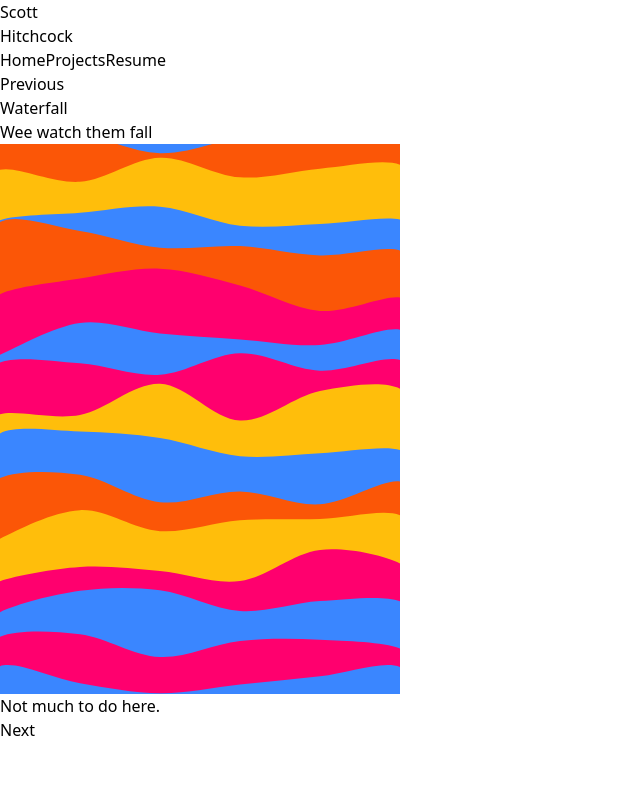
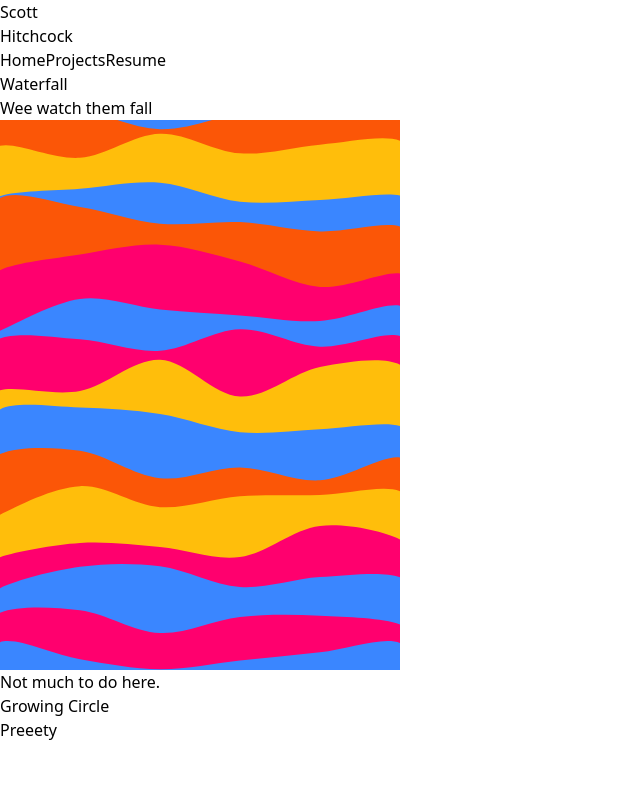
Before and after one commit to scotthitch/s-hitchcock-website, a Vue app: page /projects in a window 1280 px wide. Shown: the top 800 px of the page, without its empty margins (0-640 px from the left). Built offline with nearby package versions, Linux system fonts and the light colour scheme.

Commit message:
feat: add ability for user to scroll between projects
scroll snapping was added instead of clicking to navigate

```diff
--- a/src/components/P5Project.vue
+++ b/src/components/P5Project.vue
@@ -38,6 +38,7 @@ onUnmounted(() => {
 </script>
 
 <template>
+    <div class="flex flex-col items-center text-center place-content-center h-screen snap-always snap-center">
         <p class="text-3xl font-bold">{{ props.title }}</p>
         <p>{{ props.description }}</p>
         <P5Canvas
@@ -47,6 +48,7 @@ onUnmounted(() => {
             :screenDimensions="calculateCanvasDimensions()"
         />
         <p>{{ props.usageInstructions }}</p>
+    </div>
 </template>
 
 <style scoped>
--- a/src/views/ProjectsView.vue
+++ b/src/views/ProjectsView.vue
@@ -4,31 +4,17 @@ import BallCascadeProject from '../p5Projects/BallCascade/BallCascadeProject.vue
 import JoyDivisionLinesProject from '../p5Projects/JoyDivisionLines/JoyDivisionLinesProject.vue';
 import GrowingCircleProject from '../p5Projects/GrowingCircle/GrowingCircleProject.vue'
 import WaterfallProject from '../p5Projects/Waterfall/WaterfallProject.vue'
+import { shallowRef } from 'vue'
 
-import { ref, shallowRef } from 'vue'
-
-
-const projectSelectIndex = ref(0)
 const projects = shallowRef([WaterfallProject, GrowingCircleProject, JoyDivisionLinesProject, KaleidoscopeProject, BallCascadeProject]);
-// const projects = shallowRef([BallCascadeProject]);
-
-const incrementProjectSelect = () => {
-  projectSelectIndex.value = Math.min(projectSelectIndex.value+1, projects.value.length-1);
-}
-
-const decrementProjectSelect = () => {
-  projectSelectIndex.value = Math.max(projectSelectIndex.value-1, 0);
-}
 
 </script>
 
-
 <template>
-  <div>
-    <div class="flex flex-col items-center text-center justify-center h-screen">
-      <button class="fixed top-5" :disabled="projectSelectIndex === 0" @click="decrementProjectSelect()">Previous</button>
-      <component :is="projects[projectSelectIndex]"></component>
-      <button class="fixed bottom-5" :disabled="projectSelectIndex === projects.length-1" @click="incrementProjectSelect()">Next</button>
-    </div>
-  </div>
+<div class="snap-y snap-mandatory h-screen overflow-scroll">
+  <component v-for="project in projects"
+            v-bind:is="project"
+            v-bind:key="project.title">
+  </component>
+</div>
 </template>
```
Lines whose indentation alone changed are shown as unchanged.
